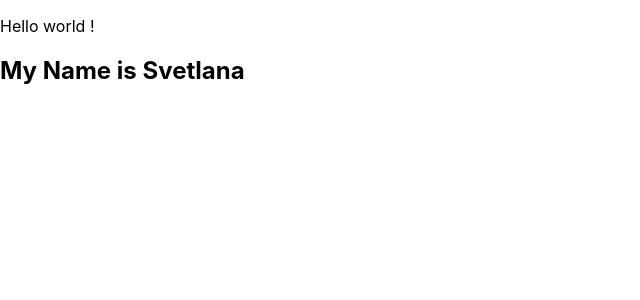
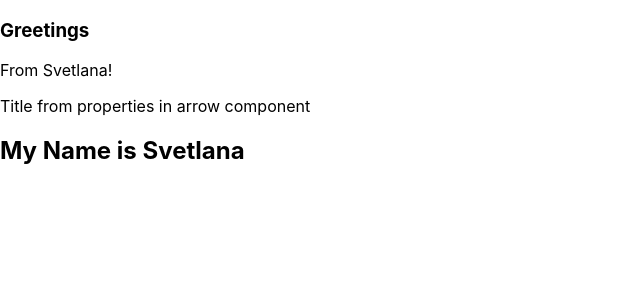
Before and after one commit to Svetlanasyo/adv-react, a React (Create React App) app: page / in a window 1280 px wide. Shown: the top 300 px of the page, without its empty margins (0-640 px from the left). Built offline with nearby package versions, Linux system fonts and the light colour scheme.

Commit message:
Greetings component

```diff
--- a/src/App.js
+++ b/src/App.js
@@ -1,10 +1,11 @@
 import React from 'react';
-import AppClass  from './AppClass';
+import Greetings  from './Greetings/Greetings';
 
 function App() {
   return (
     <>
-      <AppClass />
+    <Greetings name="Svetlana" />
+
     <h2>My Name is Svetlana</h2>
     </>
   );
--- /dev/null
+++ b/src/Greetings/Greetings.js
@@ -0,0 +1,26 @@
+import React, { Component } from 'react';
+import Title from './Title';
+
+class Greetings extends Component {
+
+  constructor(props)
+  {
+    super(props);
+
+    this.title = "Component title";
+  }
+
+
+  render() {
+    return (
+      <div>
+        <h3>Greetings</h3>
+        <p>From {this.props.name}!</p>
+        <Title title="Title from properties in arrow component"/>
+      </div>
+    )
+  }
+
+}
+
+export default Greetings;
--- /dev/null
+++ b/src/Greetings/Title.js
@@ -0,0 +1,7 @@
+import React from "react";
+
+const Title = props => (
+    <p>{props.title}</p>
+)
+
+export default Title;
```
